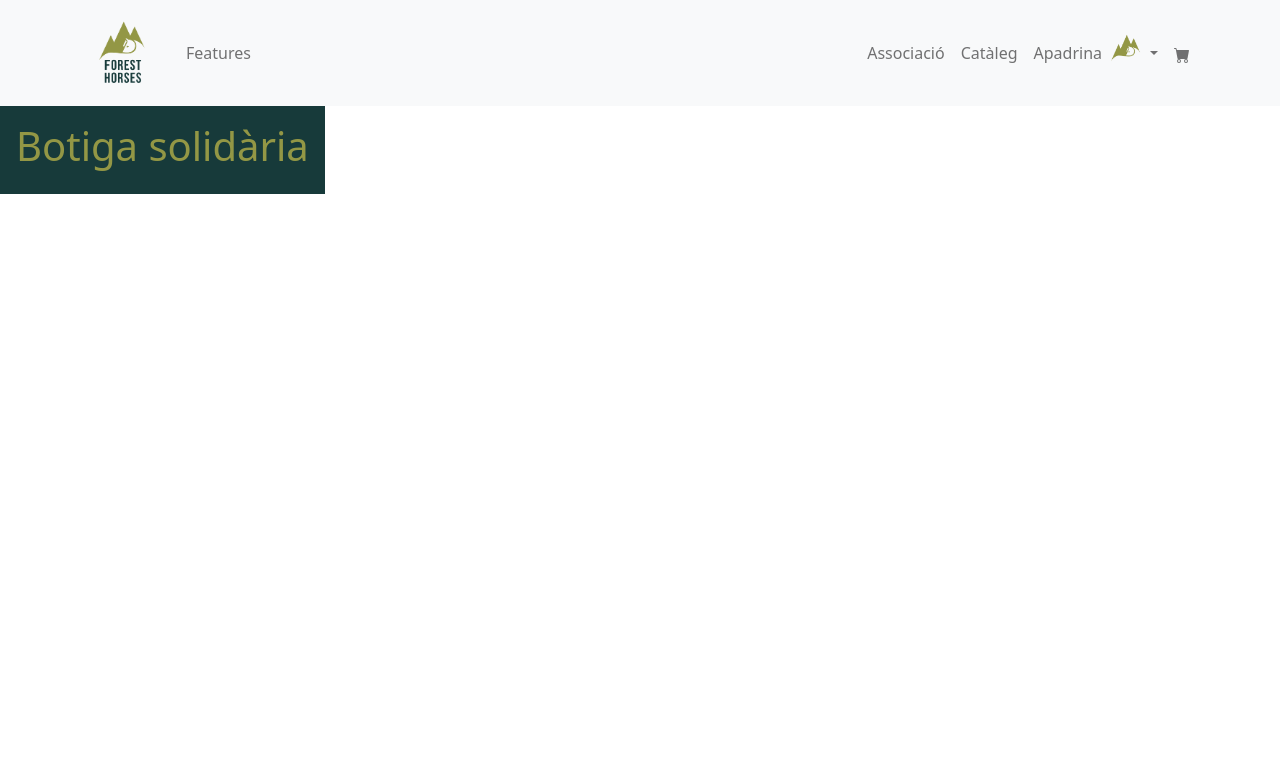
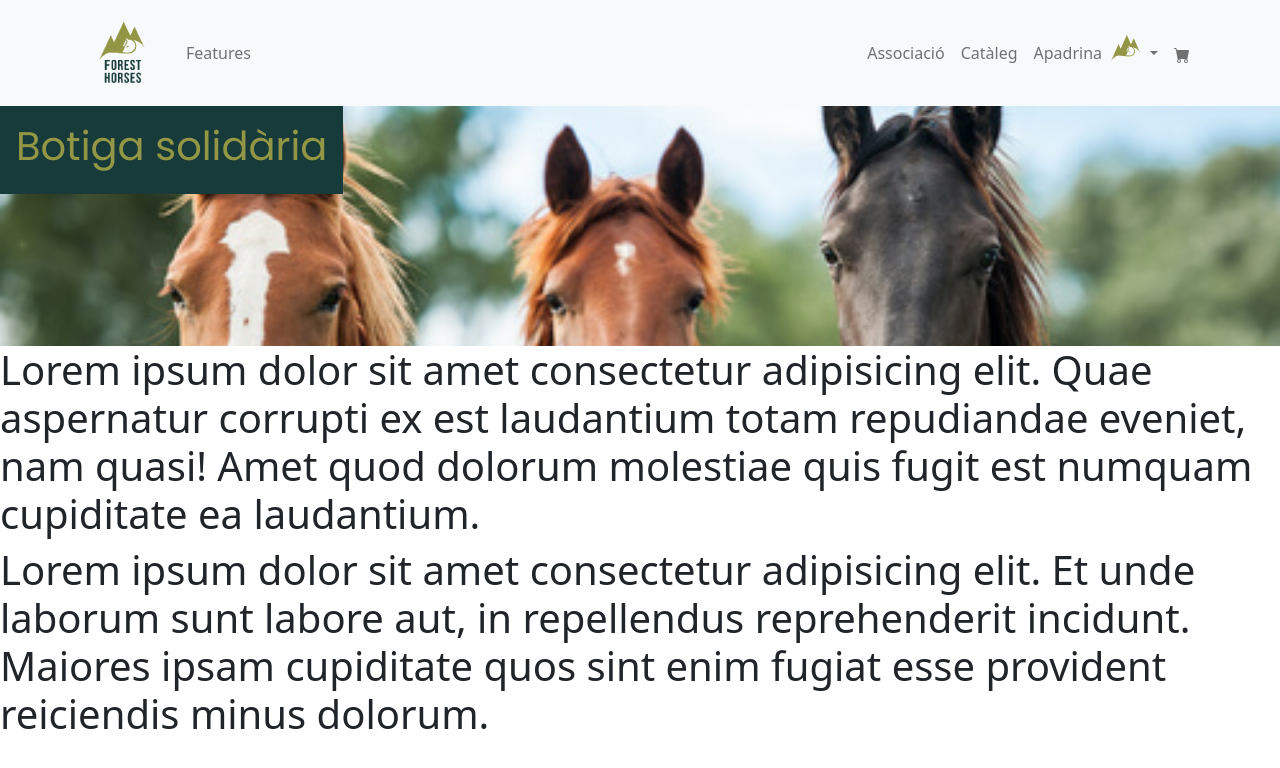
Before and after one commit to foresthdev/Forest_horses, a React (Create React App) app in the folder client/: page / in a window 1280 px wide. Shown: the top 768 px of the page. Built offline with nearby package versions, Linux system fonts and the light colour scheme.

Commit message:
#25 cambios estilo

```diff
--- a/client/src/App.css
+++ b/client/src/App.css
@@ -1,7 +1,17 @@
+@import url('https://fonts.googleapis.com/css2?family=Poppins&display=swap');
+
+
+.Header{
+  background-image: url(./assets/caballos\ \(1\).jpg);
+  height: 15em;
+  background-attachment: fixed;
+  background-size: cover;
+}
 .header-title {
   background-color: #173A3A;
   padding: 1em;
   color: #939745;
   display: inline-flex;
+  font-family: 'Poppins', sans-serif;
   /* falta tipografia tamaño */
 }
--- a/client/src/pages/Home.jsx
+++ b/client/src/pages/Home.jsx
@@ -6,6 +6,12 @@ function Home() {
   return (
     <div className="Home">
       <Header />
+      <h1>
+        Lorem ipsum dolor sit amet consectetur adipisicing elit. Quae aspernatur corrupti ex est laudantium totam repudiandae eveniet, nam quasi! Amet quod dolorum molestiae quis fugit est numquam cupiditate ea laudantium.
+      </h1>
+      <h1>
+        Lorem ipsum dolor sit amet consectetur adipisicing elit. Et unde laborum sunt labore aut, in repellendus reprehenderit incidunt. Maiores ipsam cupiditate quos sint enim fugiat esse provident reiciendis minus dolorum.
+      </h1>
     </div>
   );
 }
```
